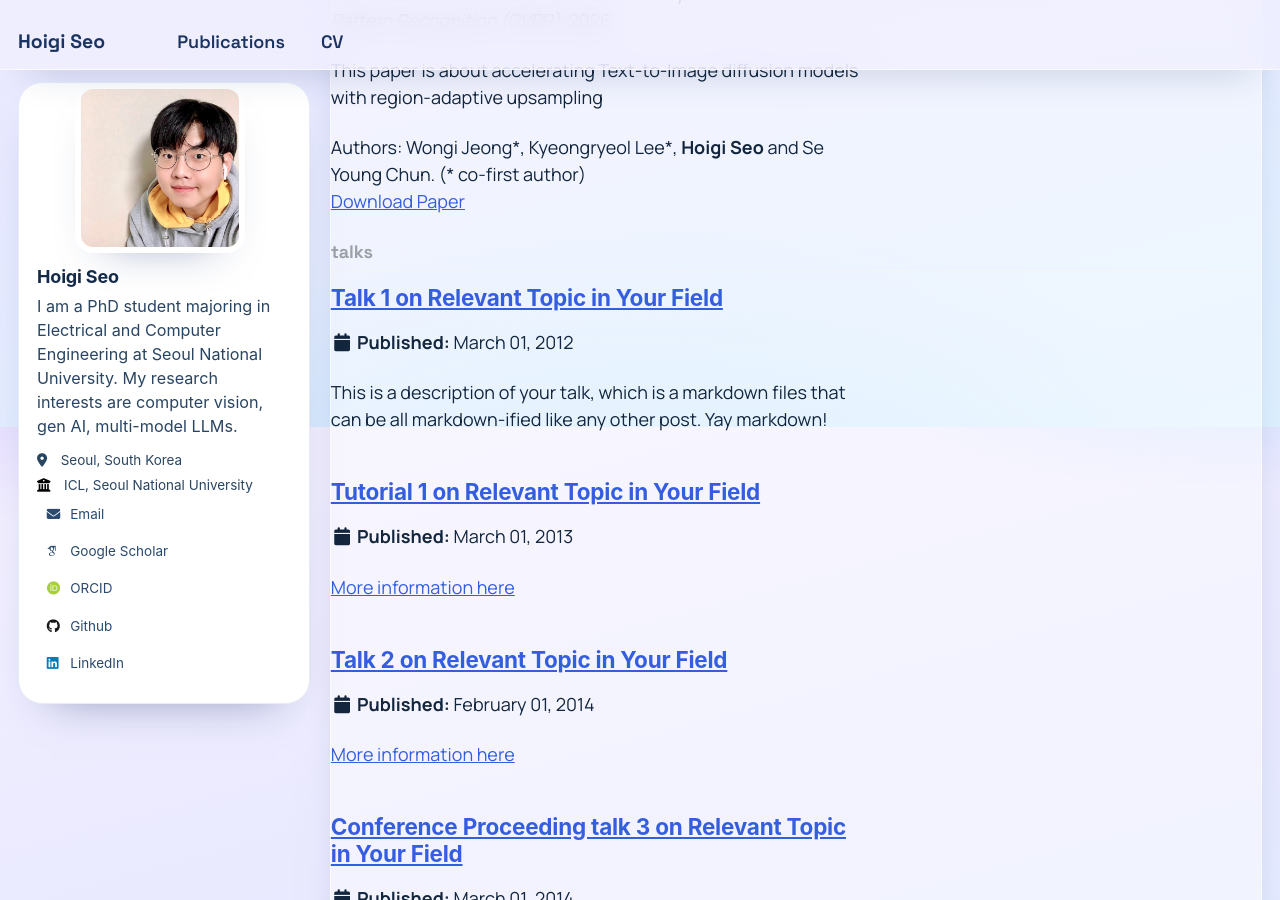
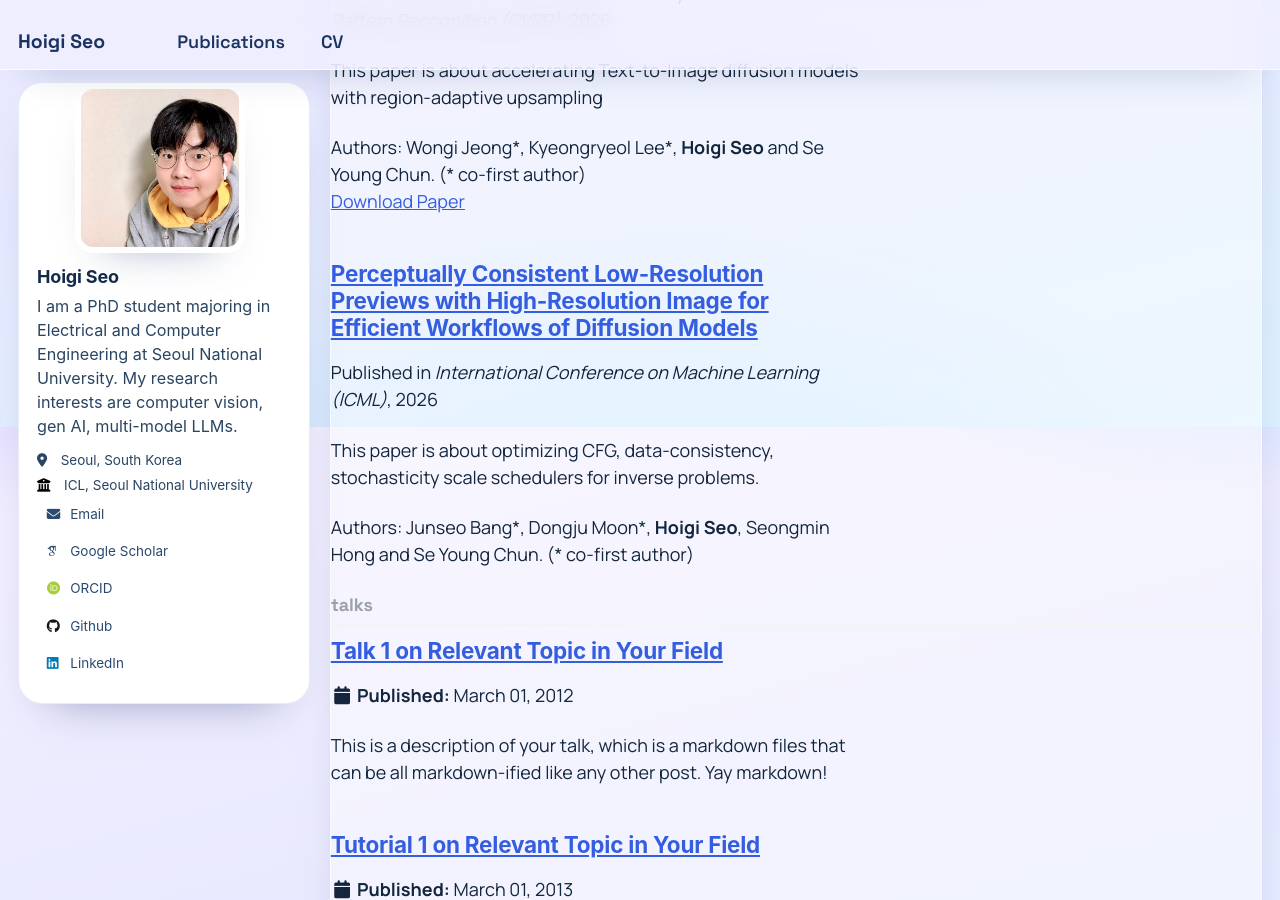
Before and after one commit to seohoiki3215/seohoiki3215.github.io, a Jekyll site: the page built from _pages/collection-archive.html, in a window 1280 px wide and 900 px high, scrolled down 4973 px. Built offline with Jekyll 4.4.1, drawn with Linux system fonts in a browser that asks for light colours; some web fonts are replaced.

Commit message:
뉴스 업데이트 및 새로운 논문 추가; CV 파일 업데이트

```diff
--- a/_data/news.yml
+++ b/_data/news.yml
@@ -1,3 +1,7 @@
+- date: 2026-05-01
+  title: "Our paper \"Triadic Dynamics Aware Diffusion Posterior Sampling for Inverse Problems: Optimizing Guidance and Stochasticity Schedules\" accepted to ICML 2026! See you in Seoul, Korea (my hometown)!"
+  links: []
+
 - date: 2026-03-12
   title: "3 Papers accepted to CVPR 2026 (2 first-authored, 1 co-authored)! See you in Denver, Colorado!"
   links: []
@@ -32,7 +36,7 @@
       url: "https://arxiv.org/pdf/2502.08690"
 
 - date: 2025-04-26
-  title: "Harmonization for a black-box deep learning model was selected as Summa cum laude at ISMRM 2025."
+  title: "\"Harmonization for a black-box deep learning model\" was selected as Summa cum laude at ISMRM 2025."
   links: []
 
 - date: 2025-04-01
--- /dev/null
+++ b/_publications/TriPS.md
@@ -0,0 +1,13 @@
+---
+title: "Perceptually Consistent Low-Resolution Previews with High-Resolution Image for Efficient Workflows of Diffusion Models"
+collection: publications
+category: conference_full
+# permalink: /publication/2024-02-17-paper-title-number-4
+excerpt: 'This paper is about optimizing CFG, data-consistency, stochasticity scale schedulers for inverse problems.'
+date: 2026-03-12
+venue: 'International Conference on Machine Learning (ICML)'
+# paperurl: 'https://arxiv.org/pdf/2507.08422'
+citation: 'Junseo Bang*, Dongju Moon*, <b>Hoigi Seo</b>, Seongmin Hong and Se Young Chun. (* co-first author)'
+---
+
+Generative posterior sampling using diffusion models has emerged as a dominant paradigm for solving inverse problems in imaging, which usually consists of three main components: data consistency (DC) guidance, classifier-free guidance (CFG) and stochasticity. While prior arts have focused on how to develop each or all components, less attention has given to how to schedule them, leading to heuristically fixed or partially adjusted suboptimal schedules. In this work, we argue that the interactions among all three components in terms of scheduling are crucial for significantly improved performance in solving inverse problems in imaging. Our analysis shows that aggressive CFG early in sampling conflict with DC guidance, while stochasticity brings the trajectory back to higher-probability regions. Based on these findings, we propose Triadic Dynamics Aware Posterior Sampling (TriPS), which reformulates posterior sampling as a time-varying control problem and optimizes schedules following a triadic trend of decreasing DC and stochasticity scales alongside increasing CFG scale. TriPS achieves this through two strategies: template-based search over functional priors for reliable baseline schedules, and Group Relative Policy Optimization (GRPO)-based reinforcement learning for more flexible temporal curves. Experiments demonstrate TriPS outperforms state-of-the-art baselines in data fidelity and perceptual realism.
```
Also changed, not shown: 3 other files.
